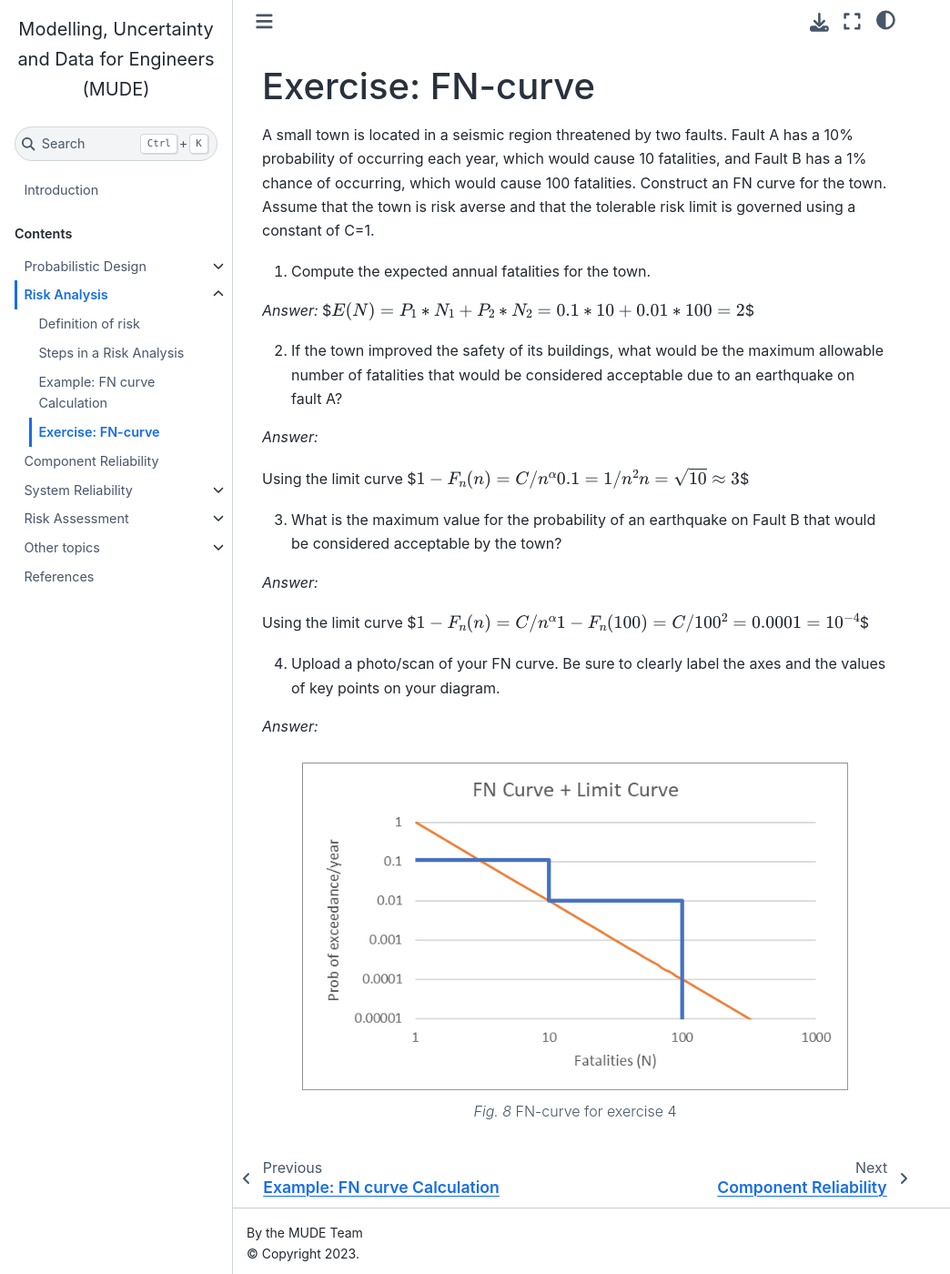
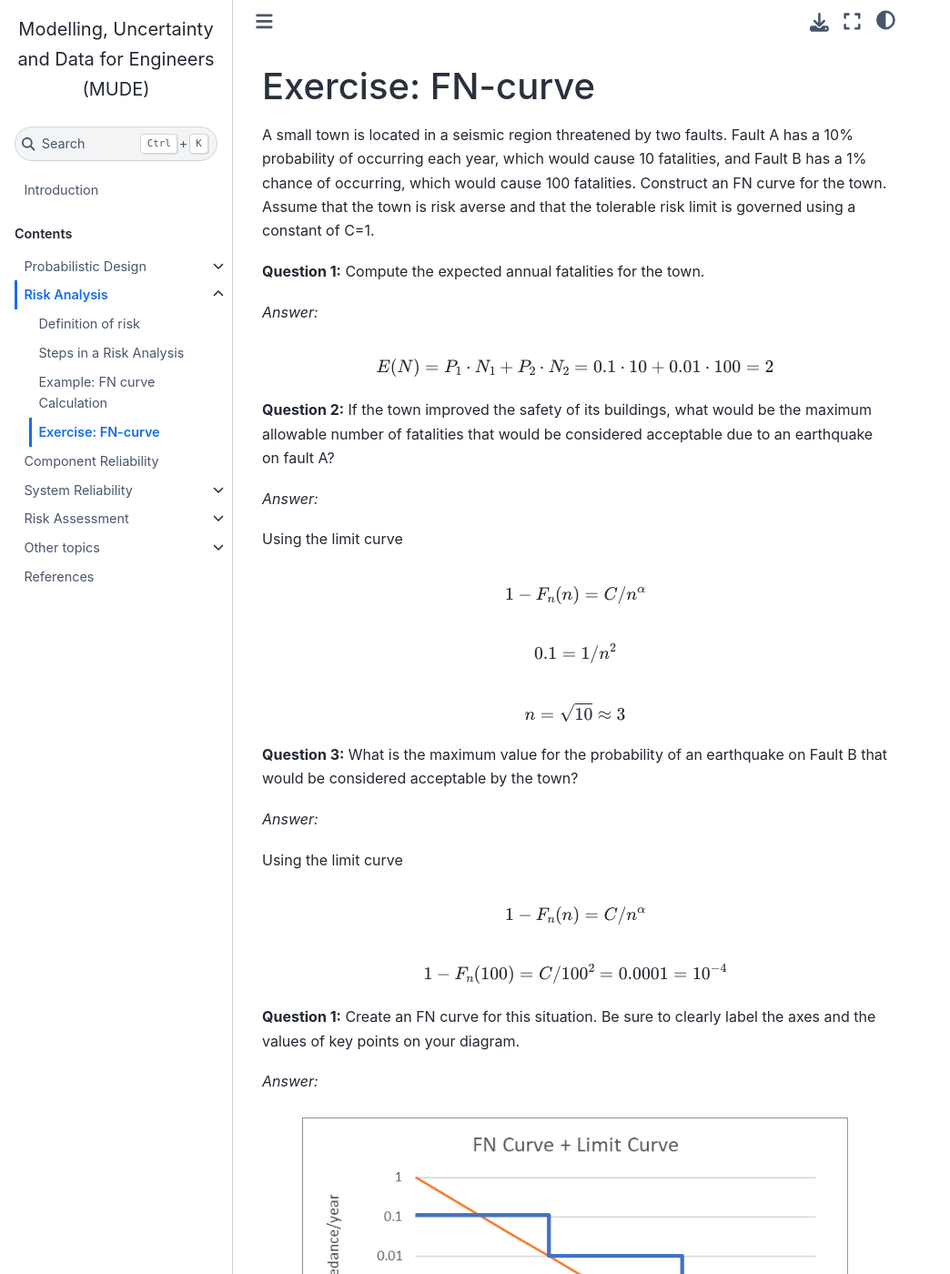
Before and after one commit to TUDelft-CITG/MUDE, a Jupyter Book: the page built from book/risk-analysis/exercise-fn-curve.md, in a window 1280 px wide and 1400 px high. Shown: the whole window at 91% size, without its empty margins (0-1044 px from the left). Built offline with Jupyter Book 1.0.4 settings and Sphinx 7.4.7 and the Sphinx Book theme 1.1.4, drawn with Linux system fonts in a browser that asks for light colours.

Commit message:
update FN example

```diff
--- a/book/risk-analysis/exercise-fn-curve.md
+++ b/book/risk-analysis/exercise-fn-curve.md
@@ -2,41 +2,47 @@
 
 A small town is located in a seismic region threatened by two faults. Fault A has a 10% probability of occurring each year, which would cause 10 fatalities, and Fault B has a 1% chance of occurring, which would cause 100 fatalities. Construct an FN curve for the town. Assume that the town is risk averse and that the tolerable risk limit is governed using a constant of C=1.
 
-1.	Compute the expected annual fatalities for the town.
+**Question 1:**	Compute the expected annual fatalities for the town.
 
 *Answer:*
+
 $$
-E(N) = P_1 * N_1 + P_2 * N_2 = 0.1 * 10 + 0.01 * 100 = 2
+E(N) = P_1 \cdot N_1 + P_2 \cdot N_2 = 0.1 \cdot 10 + 0.01 \cdot 100 = 2
 $$
 
-2.	If the town improved the safety of its buildings, what would be the maximum allowable number of fatalities that would be considered acceptable due to an earthquake on fault A?
+**Question 2:**	If the town improved the safety of its buildings, what would be the maximum allowable number of fatalities that would be considered acceptable due to an earthquake on fault A?
 
 *Answer:*
 
 Using the limit curve
+
 $$
 1 - F_n(n) = C / n^\alpha
 $$
+
 $$
 0.1 = 1 / n^2
 $$
+
 $$
 n = \sqrt{10} \approx 3
 $$
 
-3.	What is the maximum value for the probability of an earthquake on Fault B that would be considered acceptable by the town?
+**Question 3:**	What is the maximum value for the probability of an earthquake on Fault B that would be considered acceptable by the town?
 
 *Answer:*
 
 Using the limit curve
+
 $$
 1 - F_n(n) = C / n^\alpha
 $$
+
 $$
 1 - F_n(100) = C / 100^2 = 0.0001 = 10^{-4}
 $$
 
-4.	Upload a photo/scan of your FN curve. Be sure to clearly label the axes and the values of key points on your diagram.
+**Question 1:**	Create an FN curve for this situation. Be sure to clearly label the axes and the values of key points on your diagram.
 
 *Answer:*
 
```
